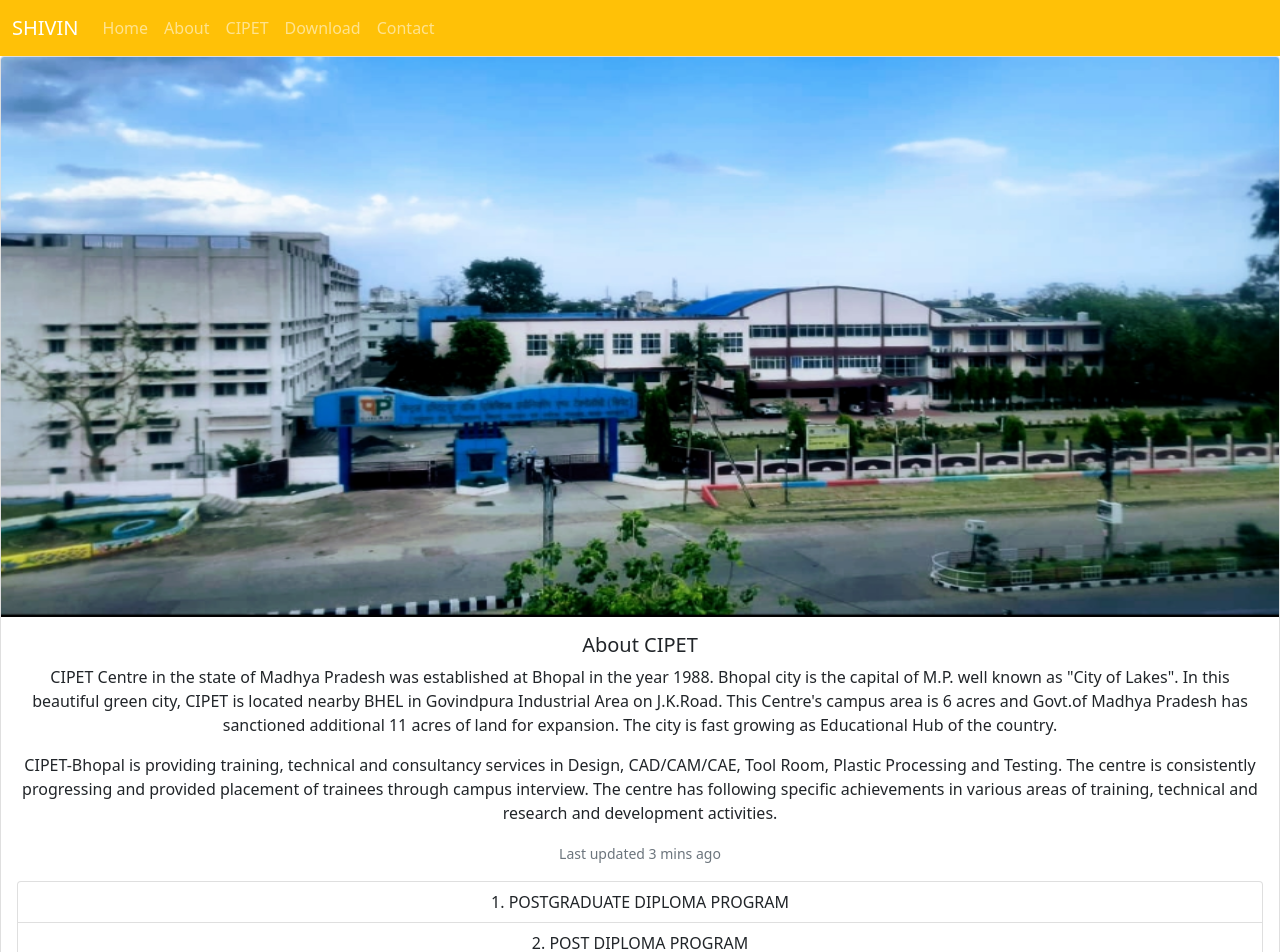
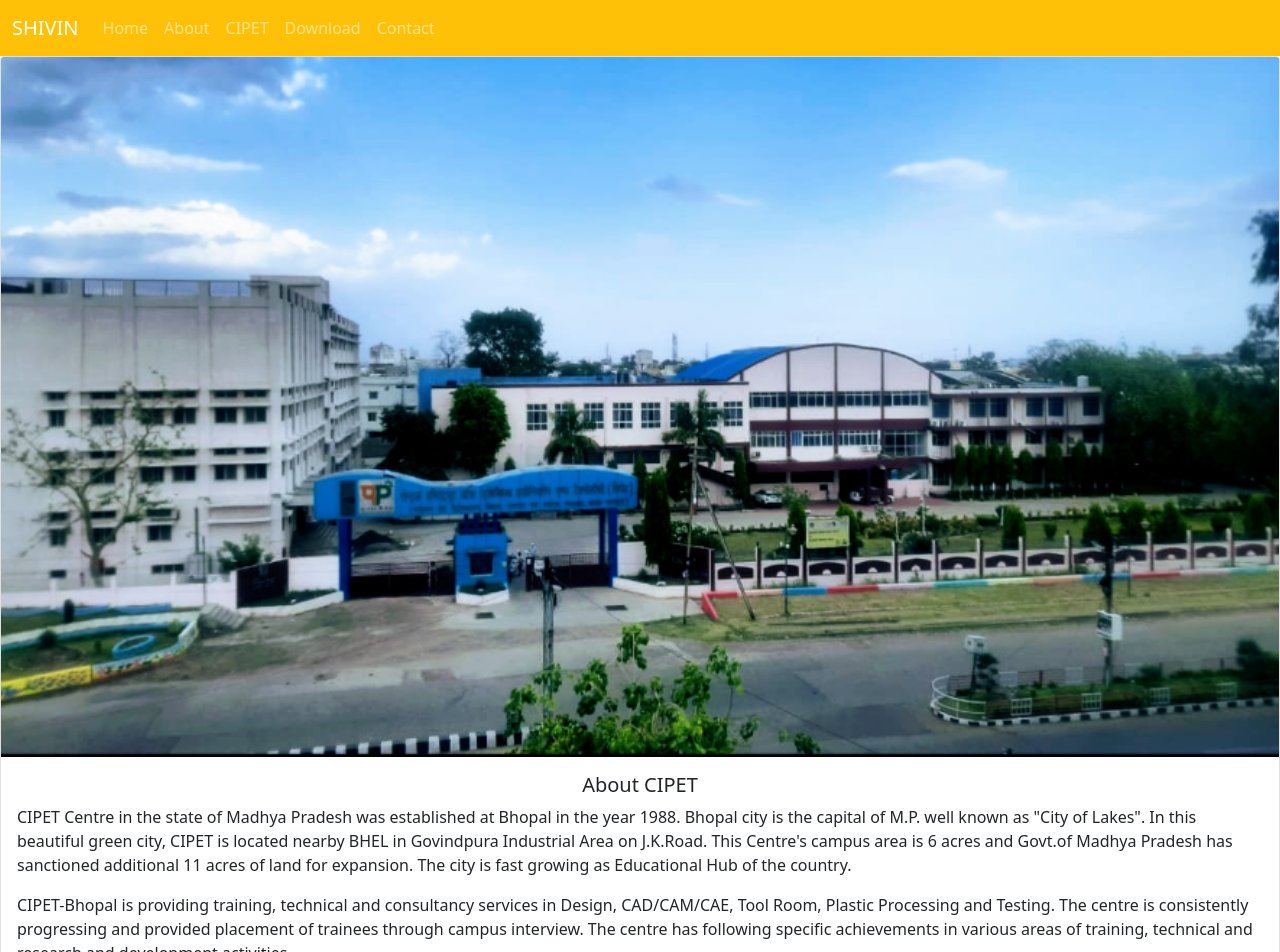
Before and after one commit to navsharma-in/SHIVIN, a React (Create React App) app: page /cipet in a window 1280 px wide. Shown: the top 952 px of the page. Built offline with nearby package versions, Linux system fonts and the light colour scheme.

Commit message:
App.css Upadate

```diff
--- a/src/App.css
+++ b/src/App.css
@@ -2,9 +2,18 @@
   text-align: center;
 }
 
-.card-img-top {
+.card mb-3 {
   height: 70vmin;
   width: 20vmin;
+}
+
+.card-text {
+  text-align: left;
+}
+
+.list-group-item{
+
+  text-align: left;
 }
 
 .App-logo {
```
